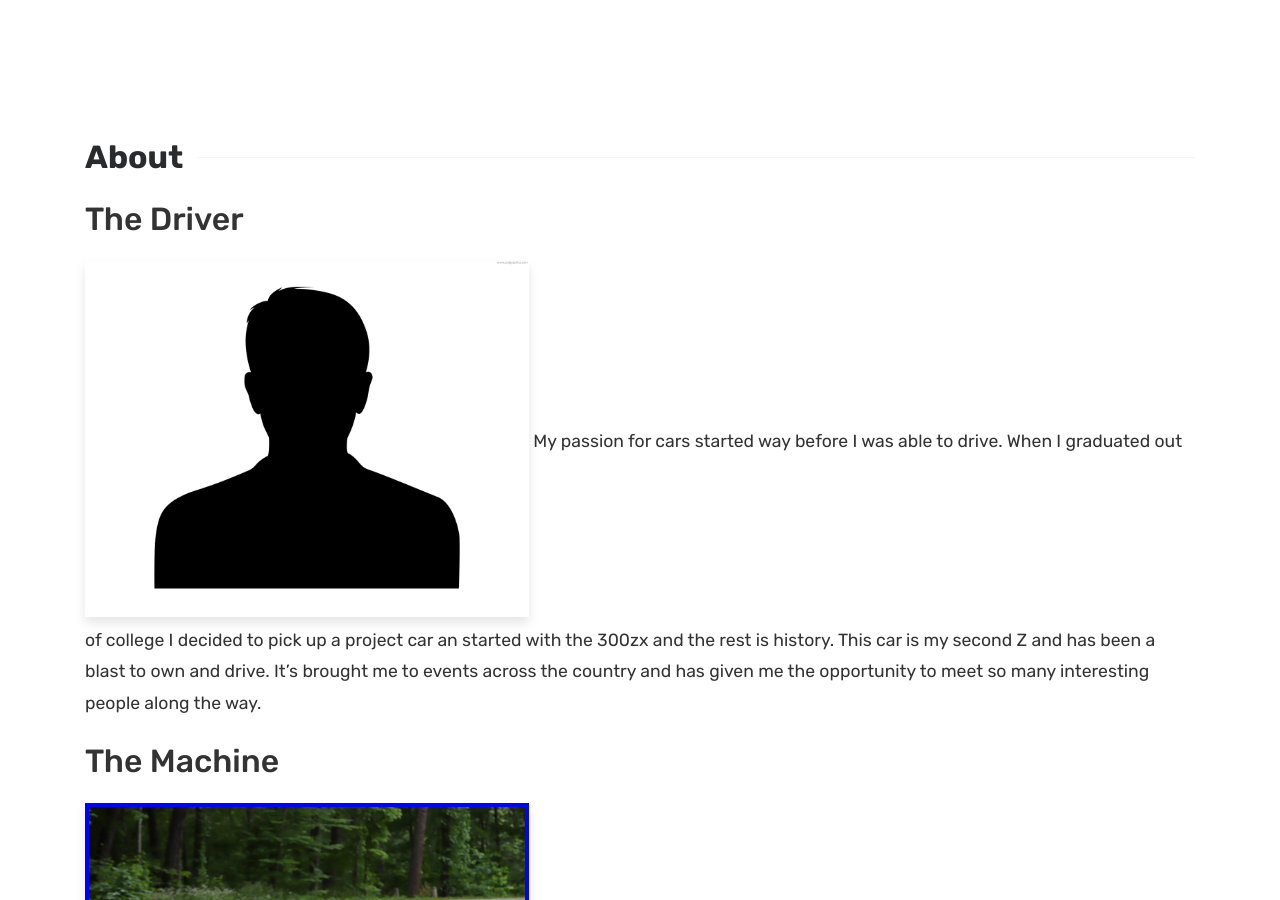
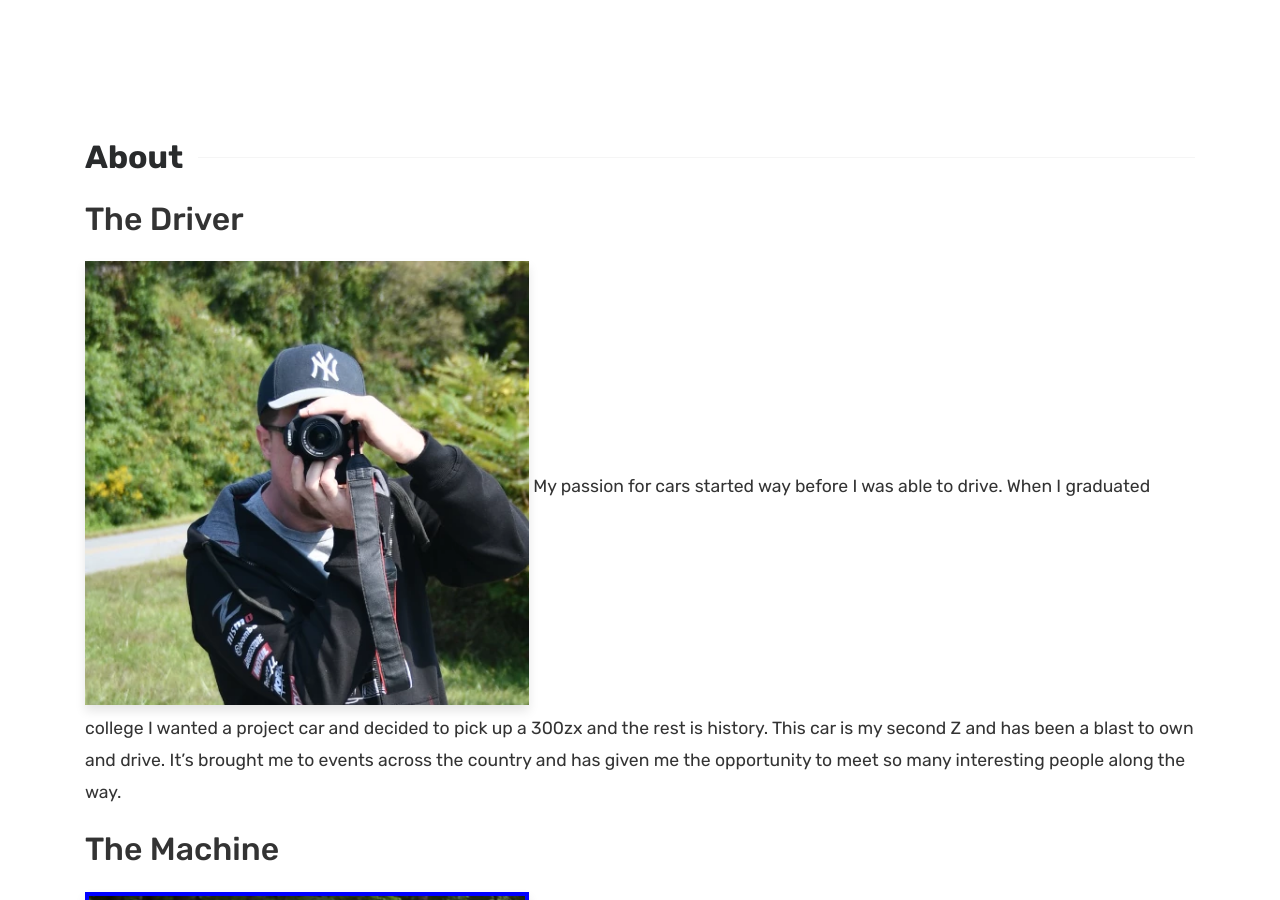
Before and after one commit to 300zxProject/300zxProject.github.io, a Jekyll site: the page built from about.md, in a window 1280 px wide and 900 px high. Built offline with Jekyll 4.4.1, drawn with Linux system fonts in a browser that asks for light colours.

Commit message:
Update About with new portrait

```diff
--- a/about.md
+++ b/about.md
@@ -6,7 +6,7 @@ comments: false
 
 The Driver
 ------
-![LandonPortrait](/assets/images/LandonAboutPortrait.jpeg){:width="40%"} My passion for cars started way before I was able to drive. When I graduated out of college I decided to pick up a project car an started with the 300zx and the rest is history. This car is my second Z and has been a blast to own and drive. It's brought me to events across the country and has given me the opportunity to meet so many interesting people along the way.
+![LandonPortrait](/assets/images/Landon.webp){:width="40%"} My passion for cars started way before I was able to drive. When I graduated college I wanted a project car and decided to pick up a 300zx and the rest is history. This car is my second Z and has been a blast to own and drive. It's brought me to events across the country and has given me the opportunity to meet so many interesting people along the way.
 
 The Machine
 ------
```
Also changed, not shown: assets/images/Landon.webp (added).
